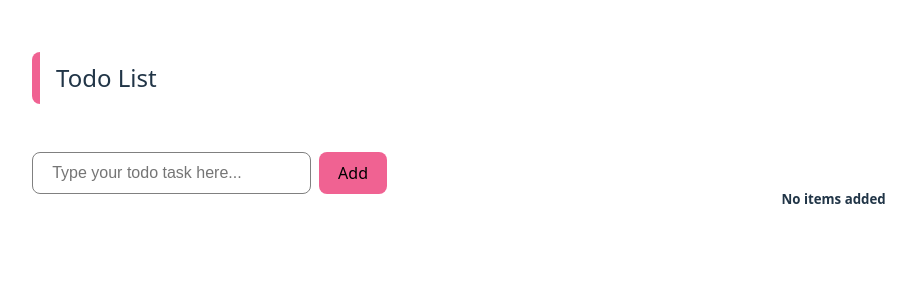
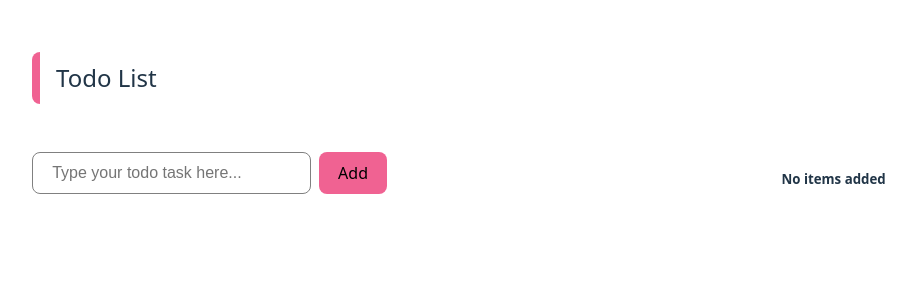
Before and after one commit to gugarosp/module-federation-remote, a React (Vite) app: page / in a window 1280 px wide. Shown: the top 300 px of the page, without its empty margins (0-916 px from the left). Built offline with nearby package versions, Linux system fonts and the light colour scheme.

Commit message:
List css adjustments

```diff
--- a/src/components/List/index.jsx
+++ b/src/components/List/index.jsx
@@ -18,7 +18,7 @@ const List = ({list, clearList}) => {
                     </ol>
                 </>
             ) : (
-                <h5 className="list_no_items">No items added</h5>
+                <h5 className={styles.list_no_items}>No items added</h5>
             )}
         </div>
     )
--- a/src/components/List/index.module.scss
+++ b/src/components/List/index.module.scss
@@ -27,7 +27,7 @@
         }
     }
 
-    .list-no-items {
+    .list_no_items {
         margin: .125rem;
     }
 }
```
